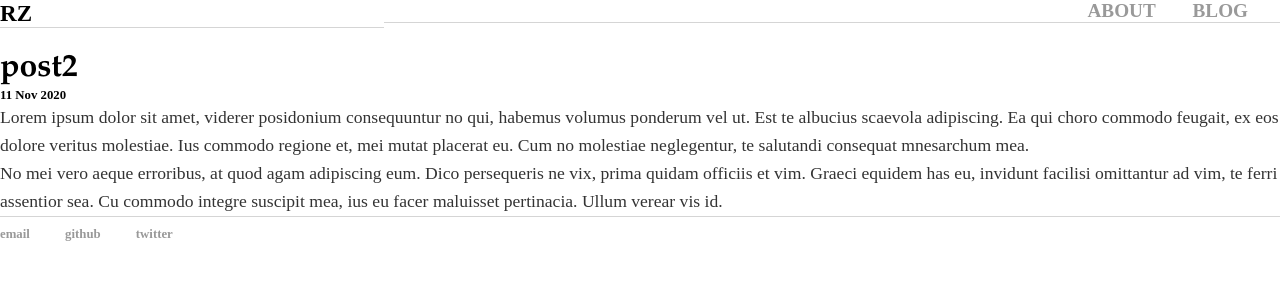
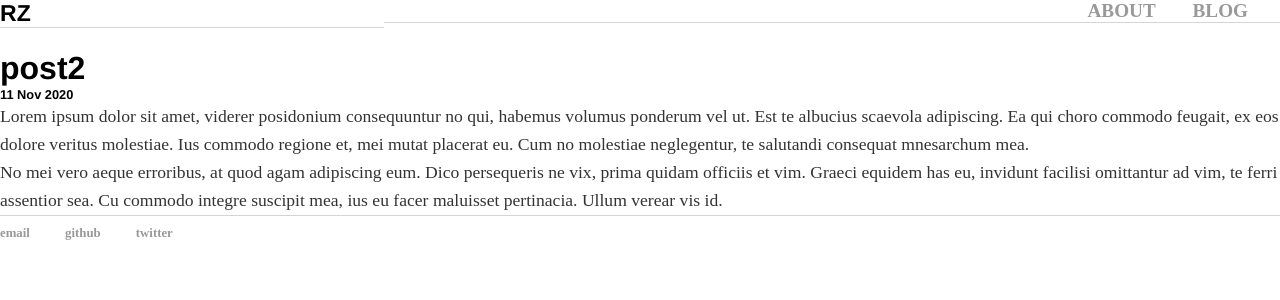
Before and after one commit to rnfitriansyah/rnfitriansyah.github.io, a Jekyll site: the page built from _posts/2020-11-11-Post2.md, in a window 1280 px wide. Shown: the top 300 px of the page. Built offline with Jekyll 4.4.1, drawn with Linux system fonts in a browser that asks for light colours.

Commit message:
Update newresponsive.css

```diff
--- a/css/newresponsive.css
+++ b/css/newresponsive.css
@@ -68,17 +68,17 @@ a:hover {
 }
 h1 {
     font-size: 3em;
-    font-family:'Gotham Medium';
+    font-family:'Helvetica', 'Arial', 'Sans-Serif';
 }
 
 h2 {
     font-size: 2em;
-    font-family:'Garamond';
+    font-family:'Helvetica', 'Arial', 'Sans-Serif';
 }
 
 h3 {
     font-size: .8em;
-    font-family:'Gotham Light';
+    font-family:'Helvetica', 'Arial', 'Sans-Serif';
 }
 
 p {
@@ -95,6 +95,7 @@ ul.posts {
 ul.posts li {
     list-style: none;
 }
+
 footer {
     padding-top: 10px;
     border-top: 1px solid #d5d5d5;
```
